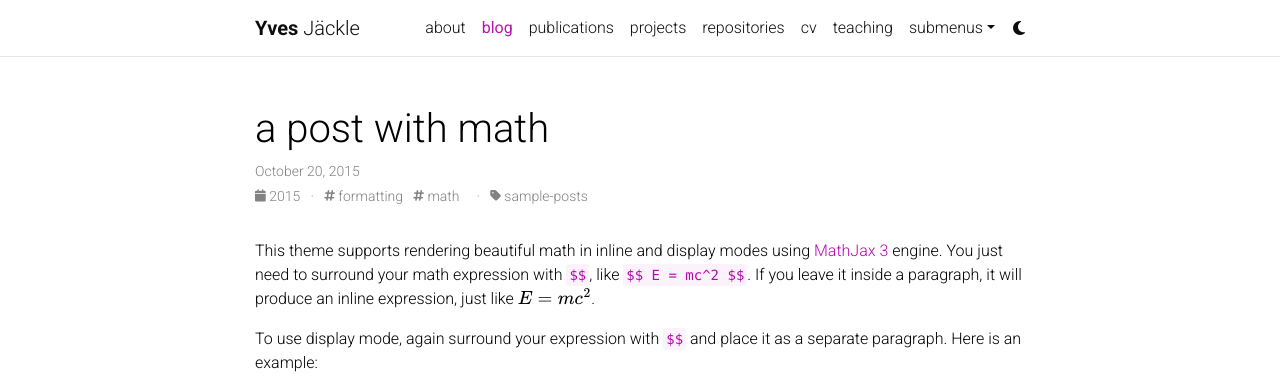
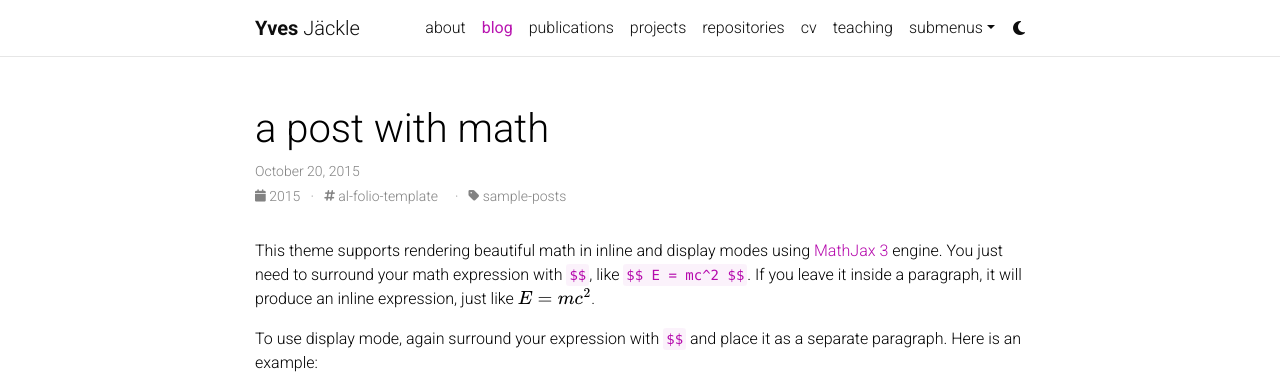
Before and after one commit to Happyves/happyves.github.io, a Jekyll site: the page built from _posts/2015-10-20-math.md, in a window 1280 px wide. Shown: the top 380 px of the page. Built offline with Jekyll 4.4.1, drawn with Linux system fonts in a browser that asks for light colours; comment, search, counter and statistics services are not loaded; a style sheet for code colours, icons or effects is not loaded.

Commit message:
Update 2015-10-20-math.md

```diff
--- a/_posts/2015-10-20-math.md
+++ b/_posts/2015-10-20-math.md
@@ -3,7 +3,7 @@ layout: post
 title: a post with math
 date: 2015-10-20 11:12:00-0400
 description: an example of a blog post with some math
-tags: formatting math
+tags: al-folio-template
 categories: sample-posts
 related_posts: false
 ---
```
